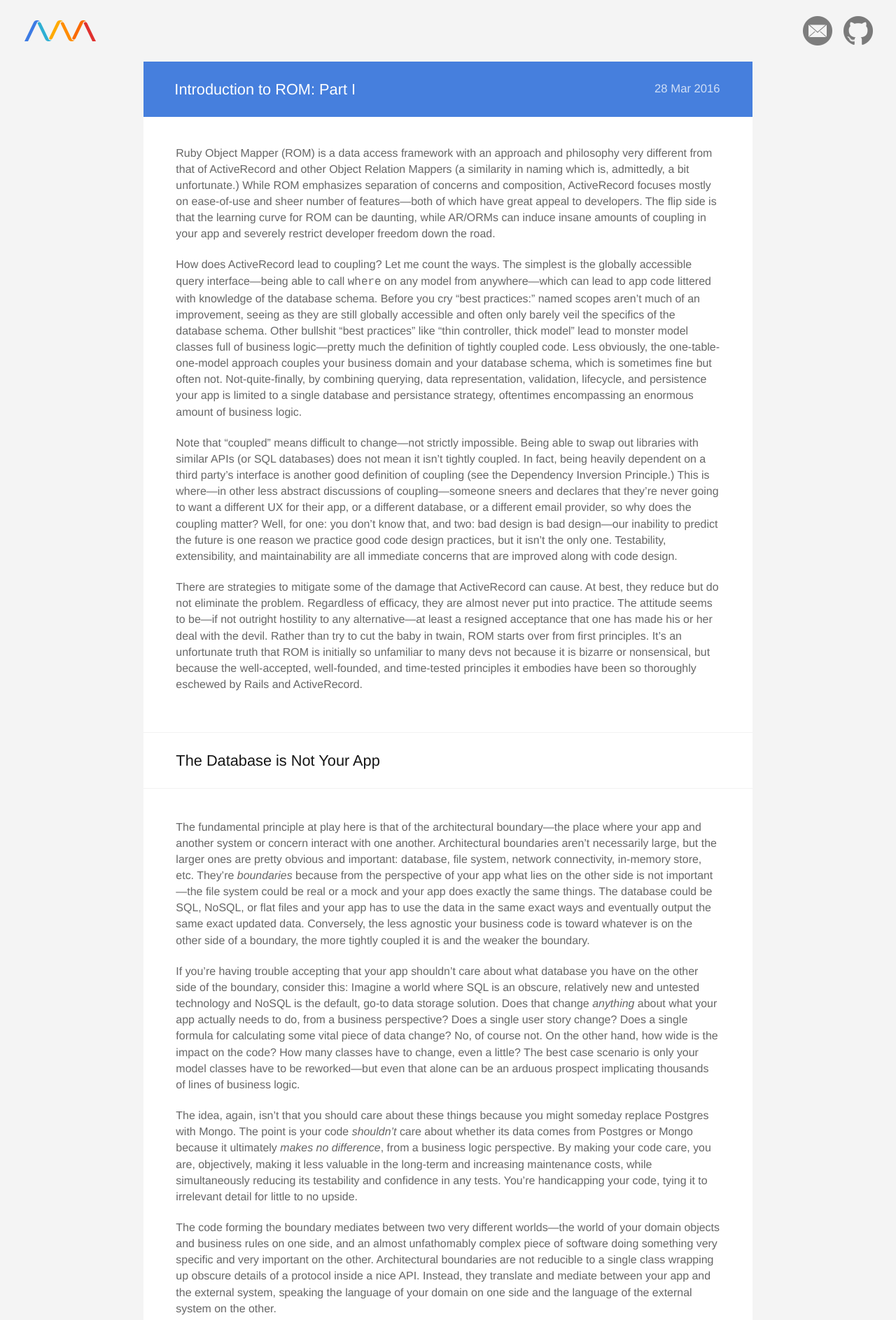
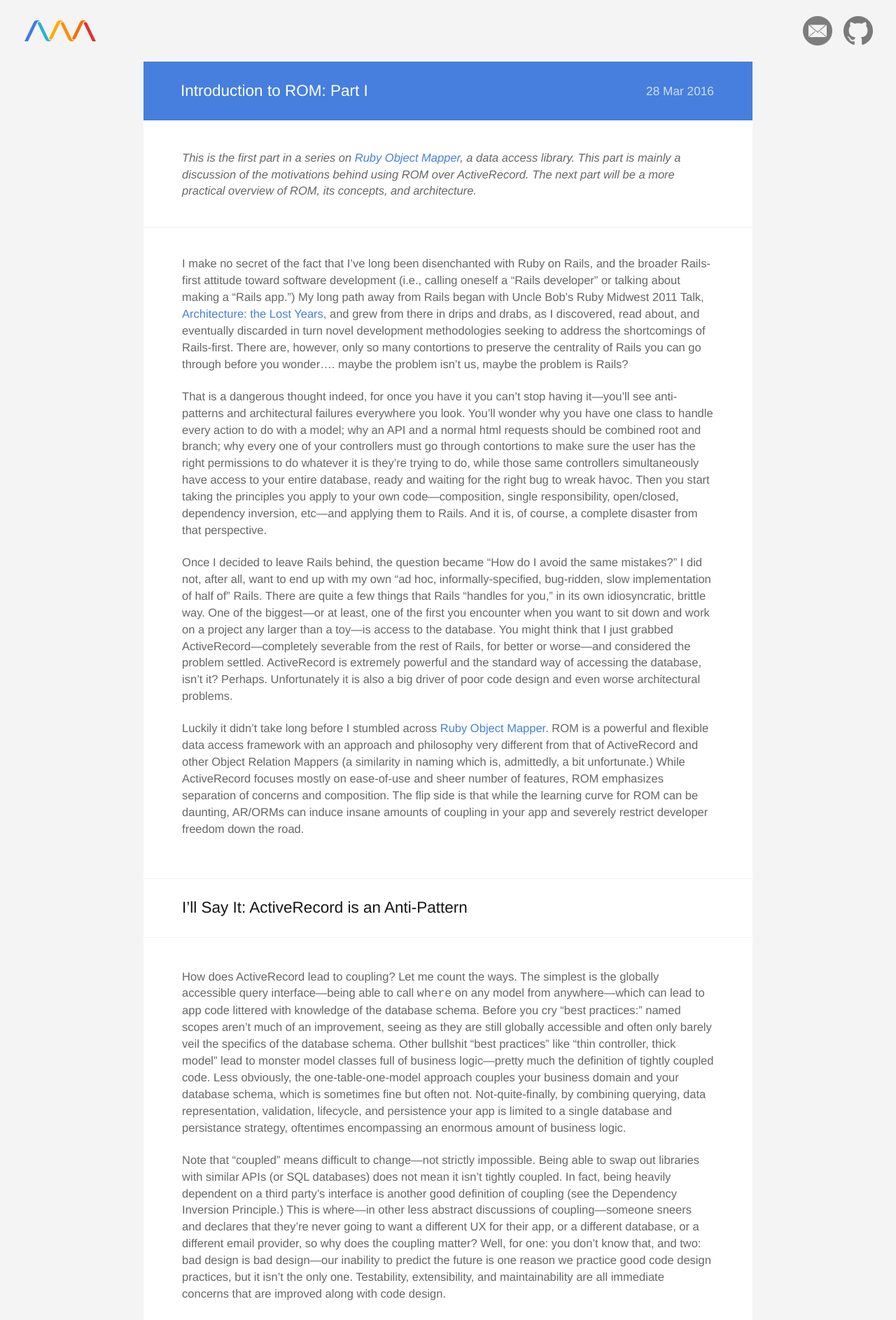
Before and after one commit to endash/endash.github.io, a Jekyll site: the page built from _posts/2016-03-28-introduction-to-rom-part-i.markdown, in a window 1280 px wide. Shown: the top 1886 px of the page at 70% size. Built offline with Jekyll 4.4.1, drawn with Linux system fonts in a browser that asks for light colours.

Commit message:
Rewrite intro to ROM: Part 1 and also style changes

```diff
--- a/_posts/2016-03-28-introduction-to-rom-part-i.markdown
+++ b/_posts/2016-03-28-introduction-to-rom-part-i.markdown
@@ -5,7 +5,19 @@
 color: blue
 layout: post
 ---
-Ruby Object Mapper (ROM) is a data access framework with an approach and philosophy very different from that of ActiveRecord and other Object Relation Mappers (a similarity in naming which is, admittedly, a bit unfortunate.) While ROM emphasizes separation of concerns and composition, ActiveRecord focuses mostly on ease-of-use and sheer number of features—both of which have great appeal to developers. The flip side is that the learning curve for ROM can be daunting, while AR/ORMs can induce insane amounts of coupling in your app and severely restrict developer freedom down the road.
+*This is the first part in a series on [Ruby Object Mapper](http://rom-rb.org/), a data access library. This part is mainly a discussion of the motivations behind using ROM over ActiveRecord. The next part will be a more practical overview of ROM, its concepts, and architecture.*
+
+---
+
+I make no secret of the fact that I've long been disenchanted with Ruby on Rails, and the broader Rails-first attitude toward software development (i.e., calling oneself a "Rails developer" or talking about making a "Rails app.") My long path away from Rails began with Uncle Bob's Ruby Midwest 2011 Talk, [Architecture: the Lost Years,](https://www.youtube.com/watch?v=WpkDN78P884) and grew from there in drips and drabs, as I discovered, read about, and eventually discarded in turn novel development methodologies seeking to address the shortcomings of Rails-first. There are, however, only so many contortions to preserve the centrality of Rails you can go through before you wonder.... maybe the problem isn't us, maybe the problem is Rails?
+
+That is a dangerous thought indeed, for once you have it you can't stop having it—you'll see anti-patterns and architectural failures everywhere you look. You'll wonder why you have one class to handle every action to do with a model; why an API and a normal html requests should be combined root and branch; why every one of your controllers must go through contortions to make sure the user has the right permissions to do whatever it is they're trying to do, while those same controllers simultaneously have access to your entire database, ready and waiting for the right bug to wreak havoc. Then you start taking the principles you apply to your own code—composition, single responsibility, open/closed, dependency inversion, etc—and applying them to Rails. And it is, of course, a complete disaster from that perspective.
+
+Once I decided to leave Rails behind, the question became "How do I avoid the same mistakes?" I did not, after all, want to end up with my own "ad hoc, informally-specified, bug-ridden, slow implementation of half of" Rails. There are quite a few things that Rails "handles for you," in its own idiosyncratic, brittle way. One of the biggest—or at least, one of the first you encounter when you want to sit down and work on a project any larger than a toy—is access to the database. You might think that I just grabbed ActiveRecord—completely severable from the rest of Rails, for better or worse—and considered the problem settled. ActiveRecord is extremely powerful and the standard way of accessing the database, isn't it? Perhaps. Unfortunately it is also a big driver of poor code design and even worse architectural problems.
+
+Luckily it didn't take long before I stumbled across [Ruby Object Mapper](http://rom-rb.org/). ROM is a powerful and flexible data access framework with an approach and philosophy very different from that of ActiveRecord and other Object Relation Mappers (a similarity in naming which is, admittedly, a bit unfortunate.) While ActiveRecord focuses mostly on ease-of-use and sheer number of features, ROM emphasizes separation of concerns and composition. The flip side is that while the learning curve for ROM can be daunting, AR/ORMs can induce insane amounts of coupling in your app and severely restrict developer freedom down the road.
+
+## I'll Say It: ActiveRecord is an Anti-Pattern
 
 How does ActiveRecord lead to coupling? Let me count the ways. The simplest is the globally accessible query interface—being able to call `where` on any model from anywhere—which can lead to app code littered with knowledge of the database schema. Before you cry "best practices:" named scopes aren't much of an improvement, seeing as they are still globally accessible and often only barely veil the specifics of the database schema. Other bullshit "best practices" like "thin controller, thick model" lead to monster model classes full of business logic—pretty much the definition of tightly coupled code. Less obviously, the one-table-one-model approach couples your business domain and your database schema, which is sometimes fine but often not. Not-quite-finally, by combining querying, data representation, validation, lifecycle, and persistence your app is limited to a single database and persistance strategy, oftentimes encompassing an enormous amount of business logic.
 
--- a/_sass/_layout.scss
+++ b/_sass/_layout.scss
@@ -7,7 +7,7 @@
   background: white;
   width: $content-width;
   margin: 0em auto 8em auto;
-  font-size: 1.45em;
+  font-size: 1.5em;
   line-height: 1.45;
 
   @include media-query($on-palm) {
@@ -17,6 +17,20 @@
   }
 
   box-shadow: 0px 0.5px 0px 0px rgba(0, 0, 0, 0.08)
+}
+
+article hr {
+  border: 0;
+  height: 10px;
+//  margin: 0em 0;
+//  margin-top: 2em;
+  margin: 2.66em 0 2em 0;
+
+  box-shadow: 0px -1px 0px 0px rgba(0, 0, 0, 0.06);
+
+  @media all and (-webkit-min-device-pixel-ratio:0) and (min-resolution: .001dpcm) {
+    box-shadow: 0px -0.5px 0px 0px rgba(0, 0, 0, 0.1);
+  }
 }
 
 article p {
@@ -174,8 +188,8 @@
 }
 
 article header {
-  padding-top: 1.65em;
-  padding-bottom: 1.6em;
+  padding-top: 1.75em;
+  padding-bottom: 1.7em;
   margin-bottom: 2.75em;
   color: white;
   background: $blue;
--- a/css/main.scss
+++ b/css/main.scss
@@ -21,19 +21,19 @@
 
 $text-color:       #666;
 $background-color: #f4f4f4;
-$brand-color:      #2a7ae2;
+$brand-color:      #467fdd;
 
 $grey-color:       #828282;
 $grey-color-light: lighten($grey-color, 42%);
 $grey-color-dark:  darken($grey-color, 25%);
 
 // Width of the content area
-$content-width:    60em;
+$content-width:    58em;
 
 $on-palm:          600px;
 $on-laptop:        800px;
 
-$horizontal-padding: 5.33%;
+$horizontal-padding: 6.33%;
 
 span.arrow {
   font-family: 'Wingdings 3';
```
